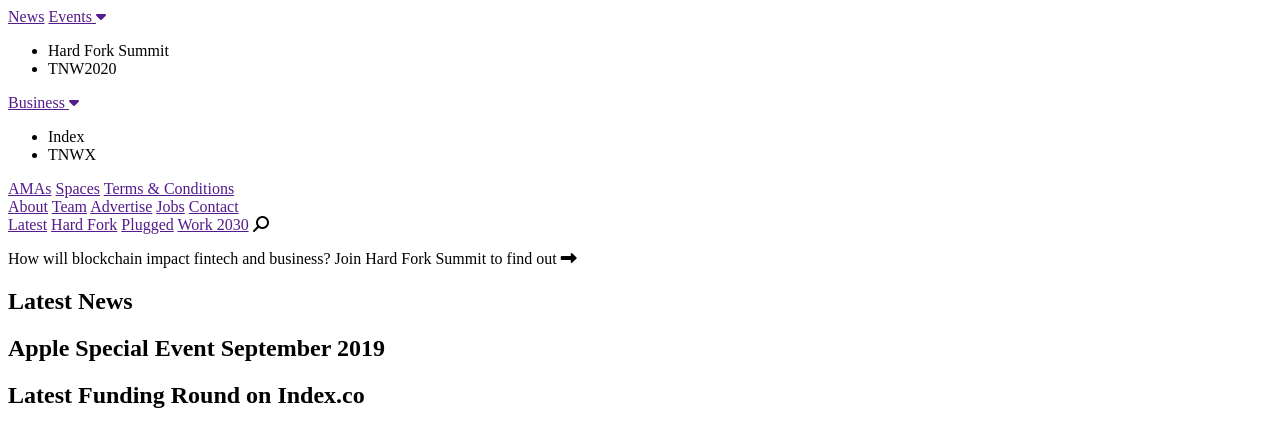
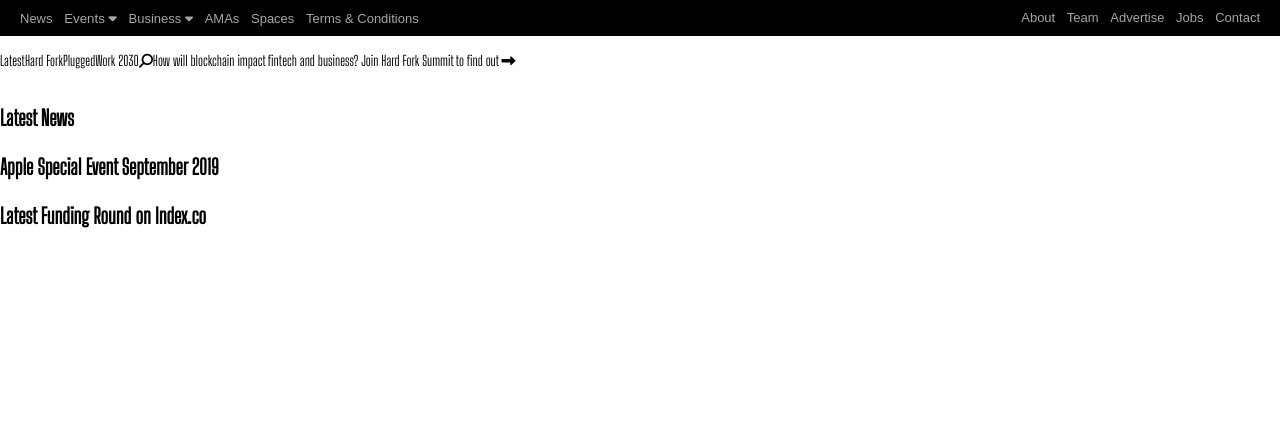
Before and after one commit to KonnorRogers/building-with-responsive-design, a website: page src/index.html in a window 1280 px wide. Drawn offline with Linux system fonts and the light colour scheme.

Commit message:
refacotring dropdowns

```diff
--- a/src/index.html
+++ b/src/index.html
@@ -3,12 +3,17 @@
   <head>
     <meta charset="utf-8" />
     <meta name="viewport" content="width=device-width, initial-scale=1" />
+    <!-- Use google fonts -->
+    <link
+      href="https://fonts.googleapis.com/css?family=Big+Shoulders+Display&display=swap"
+      rel="stylesheet"
+    />
+
     <!-- import font awesome -->
     <script
       src="https://kit.fontawesome.com/35f34fbec9.js"
       crossorigin="anonymous"
     ></script>
-    <title>TNW</title>
 
     <!-- Add TNW icon -->
     <link
@@ -17,19 +22,24 @@
       href="https://cdn0.tnwcdn.com/wp-content/themes/cyberdelia/assets/icons/favicon-96x96.png?v=1568105532"
       sizes="96x96"
     />
+
+    <link rel="stylesheet" href="style.css" type="text/css" />
+    <title>TNW</title>
   </head>
   <body>
     <nav class="secondary-nav">
       <div class="nav-left">
         <a href="">News</a>
-        <a href="" data-behavior="dropdown">
-          Events
-          <i class="fas fa-caret-down"></i>
+        <div class="dropdown">
+          <button class="dropbtn">
+            Events
+            <i class="fas fa-caret-down"></i>
+          </button>
           <ul class="dropdown-content">
             <li class="dropdown-item"><a>Hard Fork Summit</a></li>
             <li class="dropdown-item"><a>TNW2020</a></li>
           </ul>
-        </a>
+        </div>
         <a href="" data-behavior="dropdown">
           Business
           <i class="fas fa-caret-down"></i>
--- a/src/style.css
+++ b/src/style.css
@@ -0,0 +1,99 @@
+body {
+  color: black;
+  font: normal 14px/1.5 'Big Shoulders Display', Helvetica, sans-serif;
+  box-sizing: border-box;
+  margin: 0;
+  padding: 0;
+}
+
+a {
+  color: inherit;
+  text-decoration: none;
+}
+
+button {
+  color: inherit;
+  background: inherit;
+  border: none;
+}
+
+/* nav */
+nav {
+  display: flex;
+  align-items: center;
+  margin: 0;
+  padding: 0;
+  width: 100vw;
+}
+
+.secondary-nav {
+  font: normal 13px/1.5 sans-serif;
+  color: #a5a5a5;
+  background: black;
+  position: relative;
+  height: 4.5vh;
+  margin: 0;
+}
+
+.secondary-nav a,
+.secondary-nav button {
+  padding: 0.25rem;
+}
+
+.secondary-nav a:hover,
+.secondary-nav button:hover {
+  color: white;
+}
+
+.secondary-nav .nav-left {
+  margin-left: 1rem;
+  margin-right: auto;
+}
+
+.secondary-nav .nav-right {
+  margin-right: 1rem;
+}
+
+.primary-nav {
+  position: fixed;
+  top: 6vh;
+}
+
+/* dropdowns */
+
+.dropdown {
+  position: relative;
+  display: inline-block;
+}
+
+.dropdown ul {
+  list-style-type: none;
+  text-align: left;
+}
+
+.dropdown-content {
+  display: none;
+  position: absolute;
+  background-color: #f1f1f1;
+  padding-top: -5px;
+  min-width: 160px;
+  box-shadow: 0px 8px 16px 0px rgba(0, 0, 0, 0.2);
+  z-index: 1;
+}
+
+.dropdown:hover .dropdown-content,
+.dropdown:focus .dropdown-content {
+  display: block;
+}
+
+.dropdown-content a {
+  color: black;
+  padding: 12px 16px;
+  text-decoration: none;
+  display: block;
+}
+
+/* Change color of dropdown links on hover */
+.dropdown-content a:hover {
+  background-color: #ddd;
+}
```
